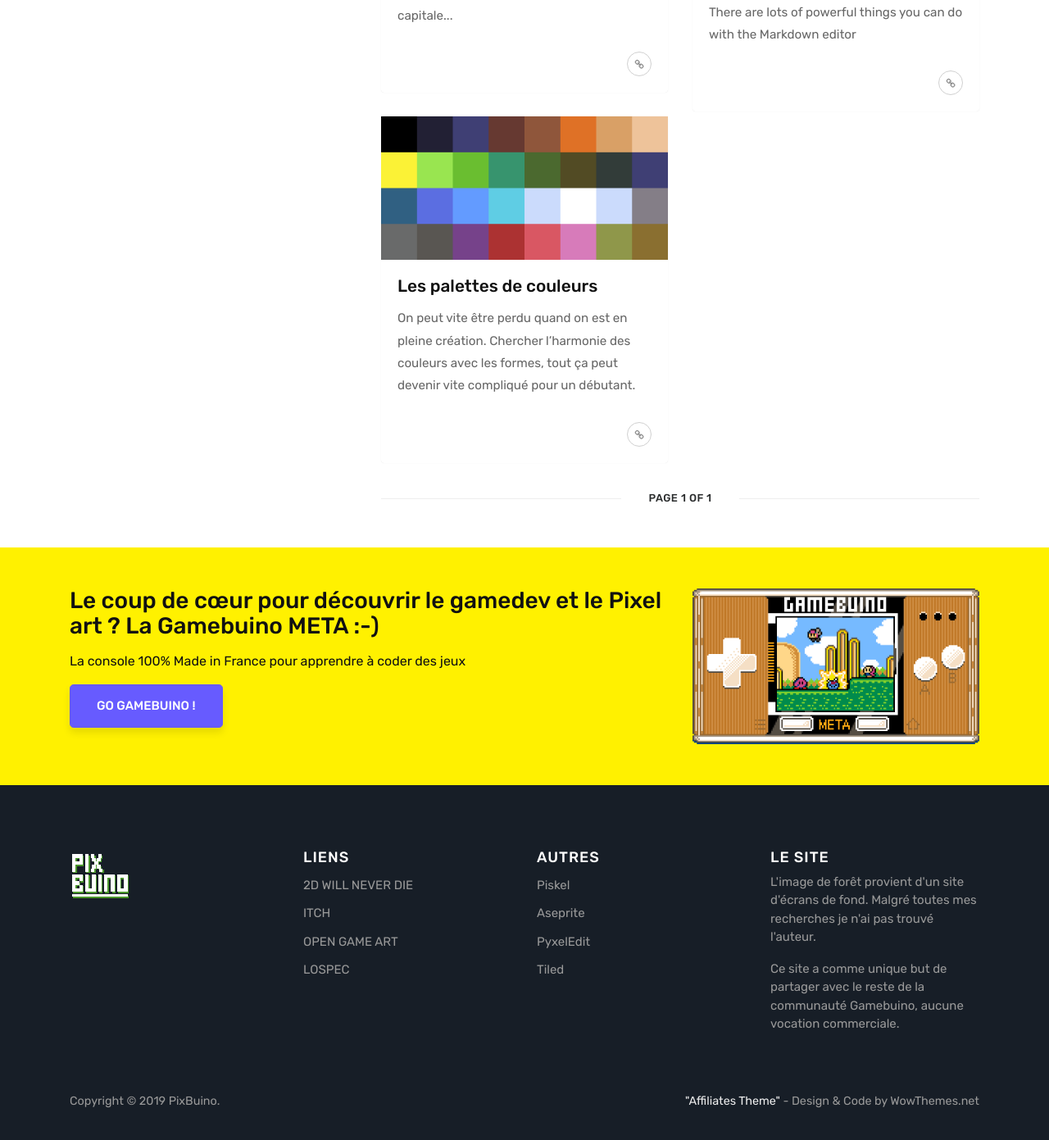
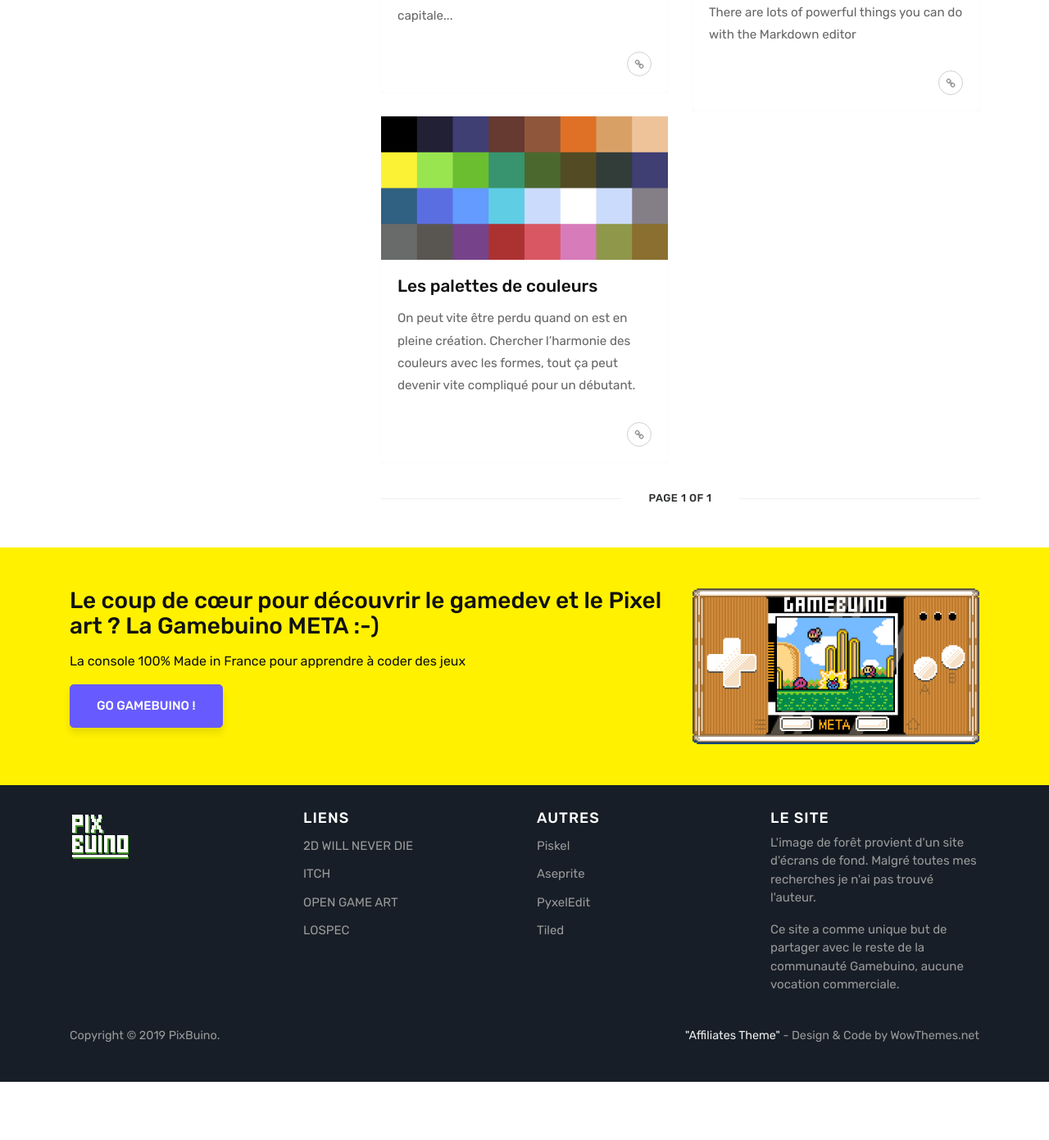
Before and after one commit to Maxibuino/PixBuino, a Jekyll site: the page built from index.html, in a window 1280 px wide and 1400 px high, scrolled down 2007 px. Shown: the top 1391 px of the window at 82% size. Built offline with Jekyll 4.4.1, drawn with Linux system fonts in a browser that asks for light colours; the list of posts is cut into pages by our own code; comment, search, counter and statistics services are not loaded; after the commit the page ends 3327 px from its top, so only the background shows below that.

Commit message:
Update theme.css

```diff
--- a/assets/css/theme.css
+++ b/assets/css/theme.css
@@ -396,7 +396,7 @@ span.post-name a,span.post-read-more a:hover {
 }
 .footer a {color:inherit;}
 .footer a:hover {color:#fff; text-decoration:none;}
-.footer-widget {margin-bottom: 3rem;    margin-top: 3rem;font-size:15px;}
+.footer-widget {margin-bottom: 0rem;    margin-top: 0rem;font-size:15px;}
 .footer-widget h5.title {font-size:18px; text-transform:uppercase;letter-spacing:1px;color:#fff;margin-bottom: -0,5rem;}
 .footer-widget ul {list-style:none;padding-left:0;}
 .footer-widget ul li {margin:12px 0;}
```
